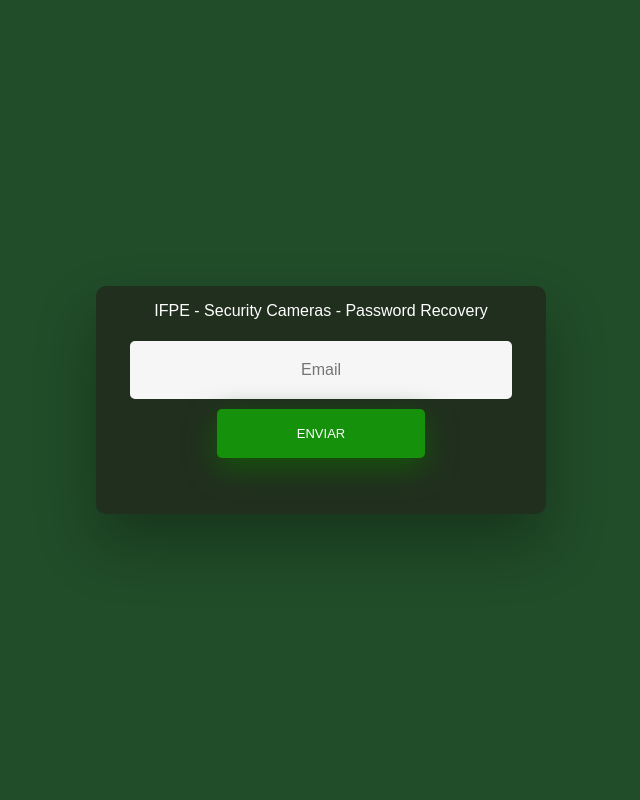
After one commit to dmsb/security-camera-ifpe, a Flask app: page /password_recovery_get in a window 1280 px wide. The commit adds this page. Shown: the whole page, without its empty margins (319-959 px from the left). Run offline with Flask 2, Linux system fonts and the light colour scheme; some libraries are stand-ins or nearby versions.

Commit message:
created password recovery mechanism to send to user email yours current password

```diff
--- a/securityCameraServer.py
+++ b/securityCameraServer.py
@@ -11,6 +11,7 @@ import string
 import secrets
 import time
 from threading import Thread
+from emailSender import send_password_recovery_to_email
 
 #instatiate flask app
 app = Flask(__name__, template_folder='./templates')
@@ -155,7 +156,7 @@ def store_cameras():
     new_thread_to_save_videos_in_background.start()
     #testando camera do notebook
 
-store_cameras()
+# store_cameras()
 # recording camera locally
 
 @app.route('/')
@@ -183,6 +184,17 @@ def logout():
     session.pop('username', None)
     return redirect(url_for('login_get'))
 
+@app.get('/password_recovery_get')
+def password_recovery_get():
+    return render_template('passwordRecovery.html')
+
+@app.post('/password_recovery_post')
+def password_recovery_post():
+    email = request.form['email']
+    connected_user = User.objects(username=email).first()
+    send_password_recovery_to_email(email, connected_user.password)
+    return redirect(url_for('login_get'))
+
 @app.get('/cameras')
 def cameras():
     if 'username' in session :
--- a/templates/login.html
+++ b/templates/login.html
@@ -25,7 +25,7 @@
 
               <!-- Remind Passowrd -->
               <div id="formFooter">
-                <a class="underlineHover" href="#">Reset de Senha</a>
+                <a class="underlineHover" href="{{ url_for('password_recovery_get') }}">Esqueceu sua Senha?</a>
               </div>
 
             </div>
--- /dev/null
+++ b/templates/passwordRecovery.html
@@ -0,0 +1,28 @@
+{% extends "base.html" %}
+{% block styles %}
+{{super()}}
+<link rel="stylesheet"
+      href="{{url_for('static', filename='css/login.css')}}">
+{% endblock %}
+{% block content %}
+    {{ super() }}
+    <div class="container">
+        <div class="wrapper fadeInDown">
+            <div id="formContent">
+              <!-- Tabs Titles -->
+
+              <!-- Icon -->
+              <div class="title fadeIn first">
+                IFPE - Security Cameras - Password Recovery
+              </div>
+
+              <!-- Login Form -->
+              <form action="{{ url_for('password_recovery_post') }}" method="post">
+                <input type="text" id="email" class="fadeIn second" name="email" placeholder="Email">
+                <input type="submit" class="fadeIn fourth" value="Enviar">
+              </form>
+
+            </div>
+          </div>
+    </div>
+{% endblock %}
```
Also changed, not shown: emailSender.py (added, +15 -0 lines), 1 other file.
